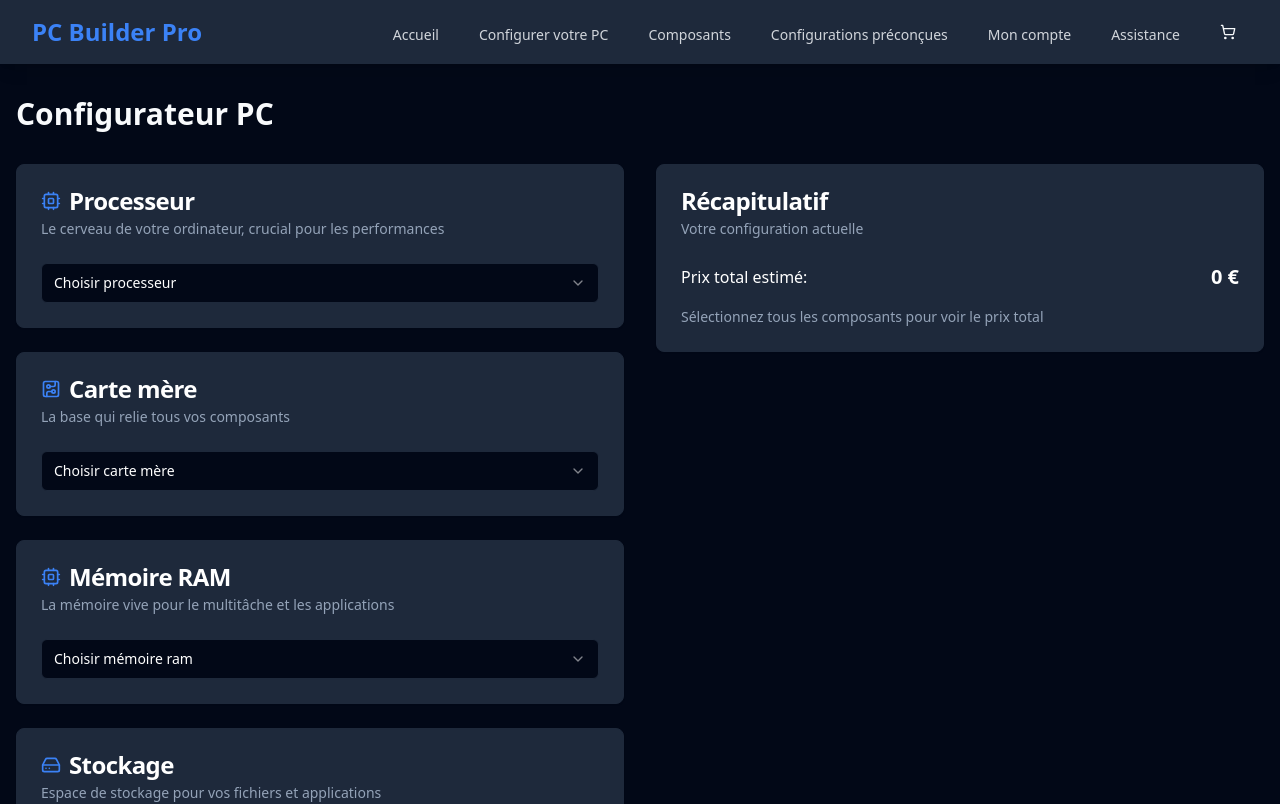
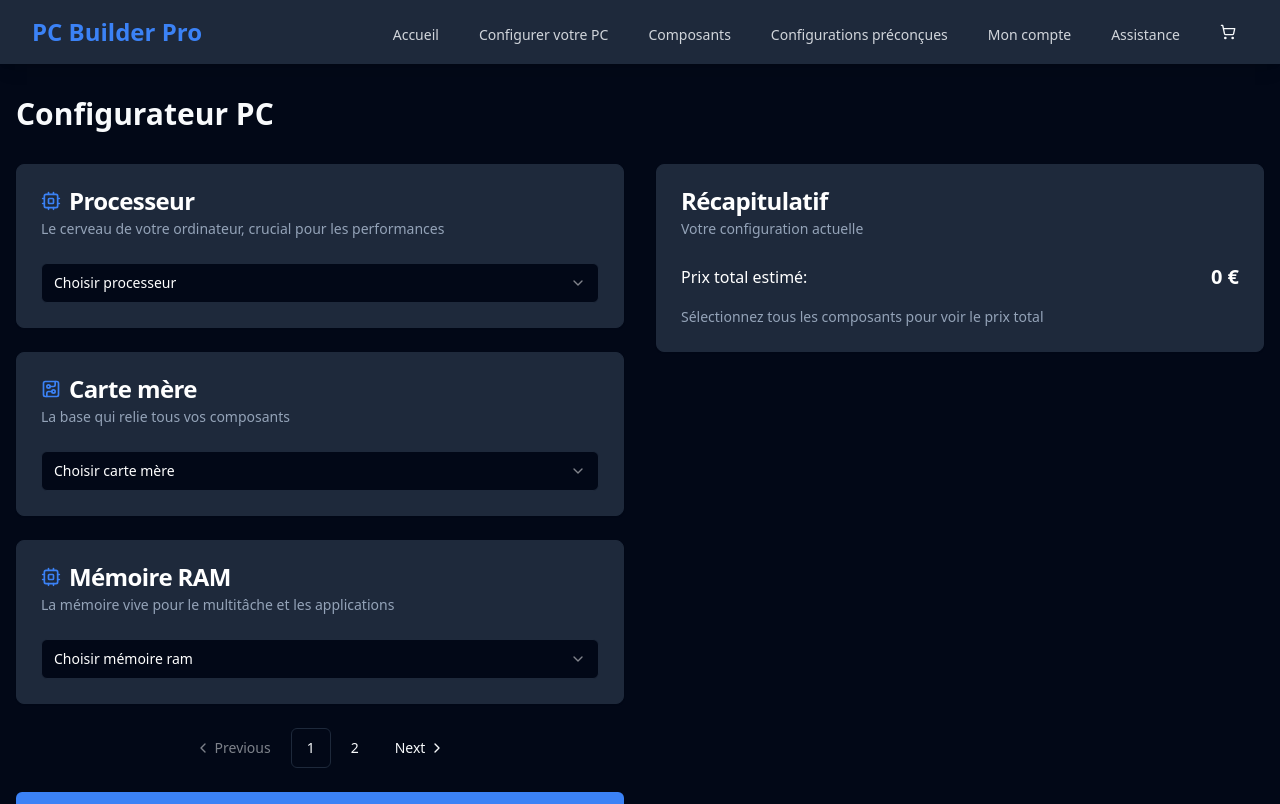
Before and after one commit to vesty91/pc-configurator-PRO, a React (Vite) app: page /configure in a window 1280 px wide. Shown: the top 804 px of the page. Built offline with nearby package versions, Linux system fonts and the light colour scheme.

Commit message:
Fix error and publish pagination page
[skip gpt_engineer]

```diff
--- a/src/components/configurator/ComponentCard.tsx
+++ b/src/components/configurator/ComponentCard.tsx
@@ -3,7 +3,6 @@ import { Select, SelectContent, SelectItem, SelectTrigger, SelectValue } from "@
 import { Badge } from "@/components/ui/badge"
 import { LucideIcon } from "lucide-react"
 import { componentRecommendations, componentPerformanceScores } from "@/data/components"
-import Image from "next/image"
 
 interface ComponentOption {
   value: string
@@ -22,6 +21,20 @@ interface ComponentCardProps {
   type: string
 }
 
+interface PerformanceScores {
+  gaming?: number
+  productivity?: number
+  features?: number
+  overclocking?: number
+  performance?: number
+  multitasking?: number
+  speed?: number
+  capacity?: number
+  efficiency?: number
+  headroom?: number
+  noise?: number
+}
+
 const ComponentCard = ({
   title,
   description,
@@ -35,7 +48,7 @@ const ComponentCard = ({
     return componentRecommendations[value as keyof typeof componentRecommendations] || []
   }
 
-  const getPerformanceScore = (value: string) => {
+  const getPerformanceScore = (value: string): PerformanceScores | undefined => {
     return componentPerformanceScores[value as keyof typeof componentPerformanceScores]
   }
 
--- a/src/pages/Configure.tsx
+++ b/src/pages/Configure.tsx
@@ -6,9 +6,13 @@ import ComponentCard from "@/components/configurator/ComponentCard"
 import PriceSummary from "@/components/configurator/PriceSummary"
 import { componentOptions, componentPrices, componentDescriptions, componentNames } from "@/data/components"
 import { checkMotherboardCompatibility, checkPowerSupply, checkCooling } from "@/utils/compatibility"
+import { Pagination, PaginationContent, PaginationItem, PaginationLink, PaginationNext, PaginationPrevious } from "@/components/ui/pagination"
+
+const ITEMS_PER_PAGE = 3
 
 const Configure = () => {
   const { toast } = useToast()
+  const [currentPage, setCurrentPage] = useState(1)
   const [selectedComponents, setSelectedComponents] = useState({
     cpu: "",
     motherboard: "",
@@ -20,38 +24,44 @@ const Configure = () => {
 
   const [warnings, setWarnings] = useState<string[]>([])
 
+  const componentTypes = Object.keys(componentOptions) as Array<keyof typeof componentOptions>
+  const totalPages = Math.ceil(componentTypes.length / ITEMS_PER_PAGE)
+
+  const getCurrentPageComponents = () => {
+    const start = (currentPage - 1) * ITEMS_PER_PAGE
+    const end = start + ITEMS_PER_PAGE
+    return componentTypes.slice(start, end)
+  }
+
   useEffect(() => {
-    const newWarnings: string[] = [];
+    const newWarnings: string[] = []
 
-    // Vérification de la compatibilité carte mère
     if (selectedComponents.cpu && selectedComponents.motherboard) {
       const motherboardWarning = checkMotherboardCompatibility(
         selectedComponents.cpu,
         selectedComponents.motherboard
-      );
-      if (motherboardWarning) newWarnings.push(motherboardWarning);
+      )
+      if (motherboardWarning) newWarnings.push(motherboardWarning)
     }
 
-    // Vérification de l'alimentation
     if (selectedComponents.cpu && selectedComponents.psu) {
       const psuWarning = checkPowerSupply(
         selectedComponents.cpu,
         selectedComponents.psu
-      );
-      if (psuWarning) newWarnings.push(psuWarning);
+      )
+      if (psuWarning) newWarnings.push(psuWarning)
     }
 
-    // Vérification du refroidissement
     if (selectedComponents.cpu && selectedComponents.cooling) {
       const coolingWarning = checkCooling(
         selectedComponents.cpu,
         selectedComponents.cooling
-      );
-      if (coolingWarning) newWarnings.push(coolingWarning);
+      )
+      if (coolingWarning) newWarnings.push(coolingWarning)
     }
 
-    setWarnings(newWarnings);
-  }, [selectedComponents]);
+    setWarnings(newWarnings)
+  }, [selectedComponents])
 
   const handleComponentChange = (value: string, component: keyof typeof selectedComponents) => {
     setSelectedComponents(prev => ({
@@ -102,7 +112,7 @@ const Configure = () => {
 
       <div className="grid md:grid-cols-2 gap-8">
         <div className="space-y-6">
-          {(Object.keys(componentOptions) as Array<keyof typeof componentOptions>).map((component) => (
+          {getCurrentPageComponents().map((component) => (
             <ComponentCard
               key={component}
               title={componentNames[component]}
@@ -114,6 +124,33 @@ const Configure = () => {
               type={component}
             />
           ))}
+
+          <Pagination className="mt-6">
+            <PaginationContent>
+              <PaginationItem>
+                <PaginationPrevious
+                  onClick={() => setCurrentPage(p => Math.max(1, p - 1))}
+                  className={currentPage === 1 ? "pointer-events-none opacity-50" : ""}
+                />
+              </PaginationItem>
+              {Array.from({ length: totalPages }).map((_, i) => (
+                <PaginationItem key={i}>
+                  <PaginationLink
+                    onClick={() => setCurrentPage(i + 1)}
+                    isActive={currentPage === i + 1}
+                  >
+                    {i + 1}
+                  </PaginationLink>
+                </PaginationItem>
+              ))}
+              <PaginationItem>
+                <PaginationNext
+                  onClick={() => setCurrentPage(p => Math.min(totalPages, p + 1))}
+                  className={currentPage === totalPages ? "pointer-events-none opacity-50" : ""}
+                />
+              </PaginationItem>
+            </PaginationContent>
+          </Pagination>
 
           {warnings.length > 0 && (
             <div className="bg-yellow-50 border-l-4 border-yellow-400 p-4 mb-4">
```
